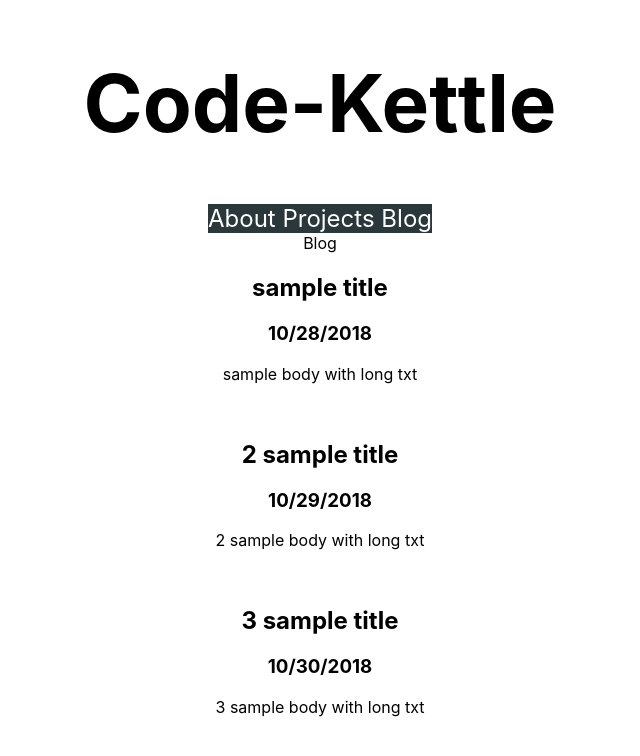
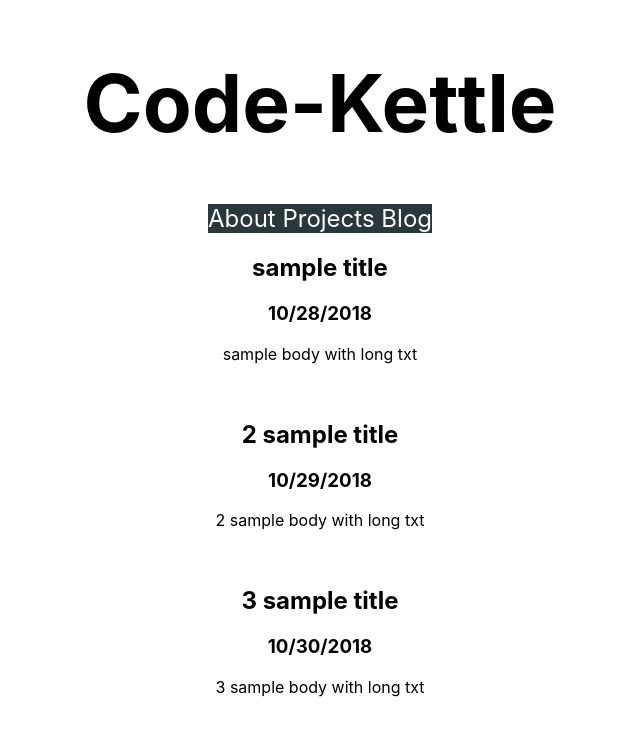
Before and after one commit to ashley3schultz/code-kettle, a React (Create React App) app: page /blog in a window 1280 px wide. Shown: the top 756 px of the page, without its empty margins (320-960 px from the left). Built offline with nearby package versions, Linux system fonts and the light colour scheme.

Commit message:
Remove blog header

```diff
--- a/src/containers/BlogContainer.js
+++ b/src/containers/BlogContainer.js
@@ -32,8 +32,7 @@ class BlogContainer extends Component {
 
     return (
         <div className="BlogsContainer">
-        Blog
-        <Blog blogs={this.state.blogs}/>
+          <Blog blogs={this.state.blogs}/>
         </div>
     )
   }
```
